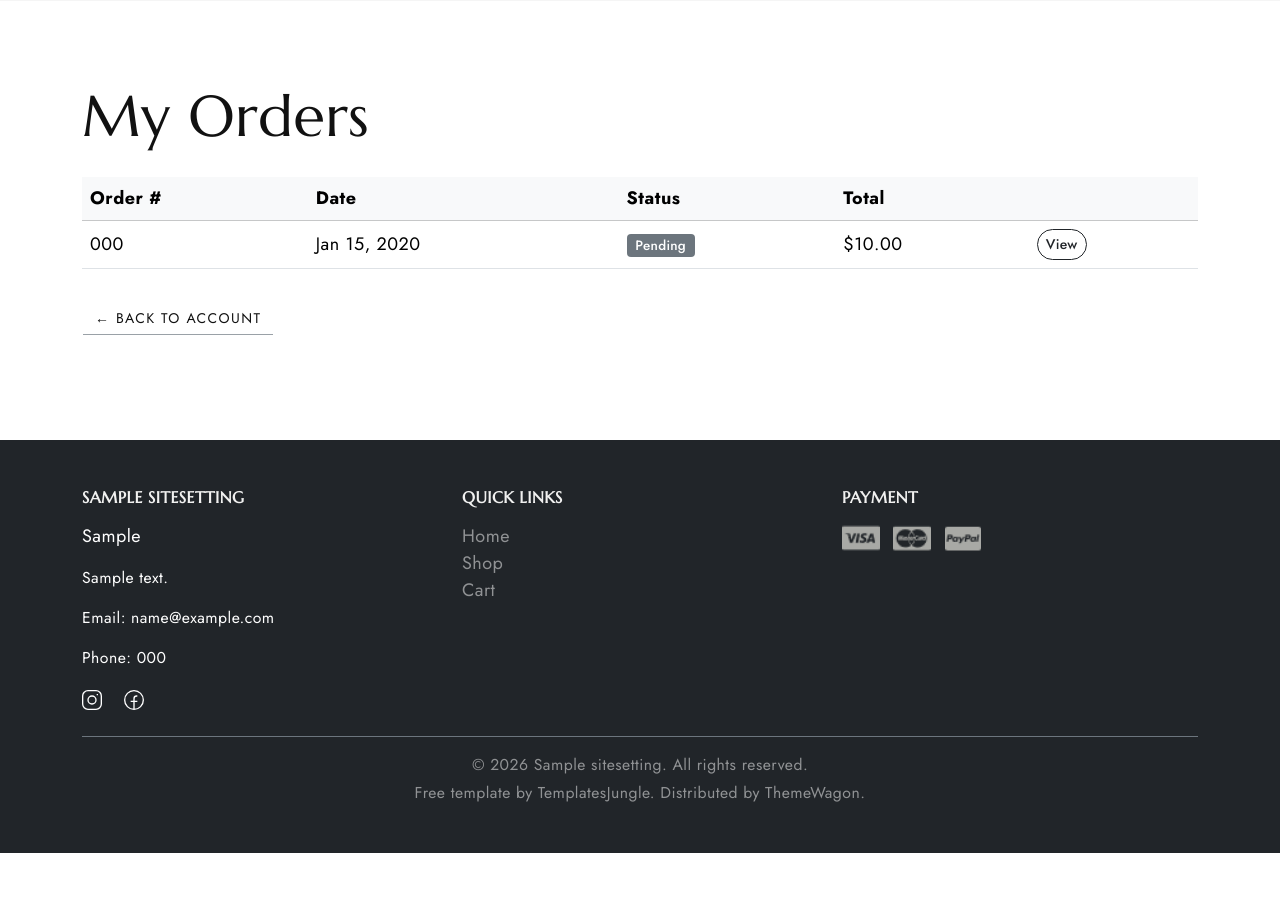
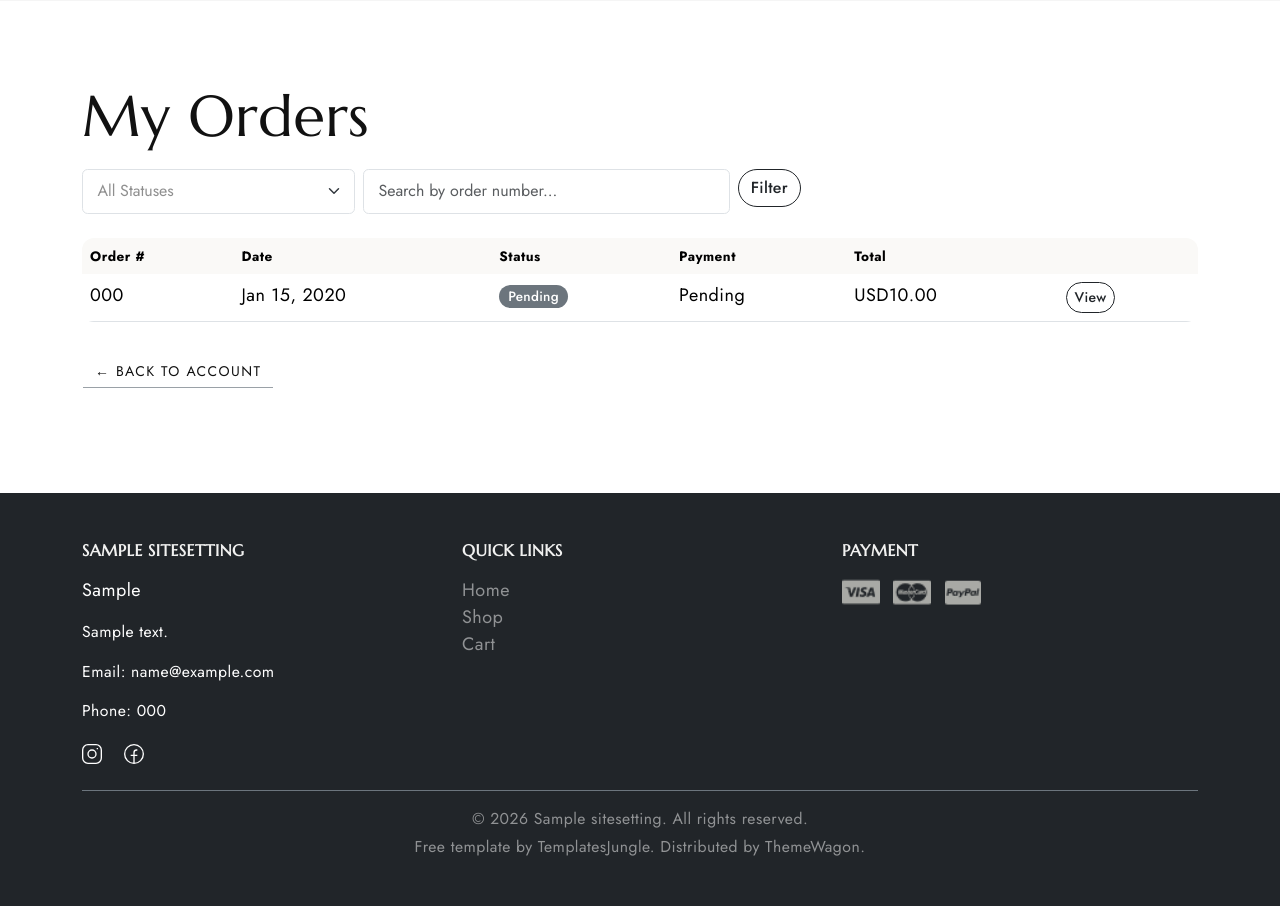
Before and after one commit to Zahid8/FeminineDesignerStore, a Django app: page /accounts/orders/ in a window 1280 px wide. Shown: the part 70-976 px from the top of the page. Before the commit the page ends 923 px from the top, so only its background shows below. Run offline with Django 5.2, Linux system fonts and the light colour scheme; a user stored in the database is signed in; tables that the repository leaves empty hold one stand-in row (values such as "Sample post"); grey boxes marked "Sample" are stand-in pictures.

Commit message:
T25: Customer order status filter + search, empty states
- Account orders: status dropdown filter, order number search
- Clear empty states: 'No orders yet', 'No matching orders'
- Ownership-protected: filter/search never exposes others' orders
- Invalid status filter does not crash
- 5 tests: status filter, search, cross-user protection,
  invalid status safety, no-match empty state
- 324 tests pass (319 + 5)

Co-Authored-By: Claude <noreply@anthropic.com>

```diff
--- a/store/views.py
+++ b/store/views.py
@@ -418,9 +418,21 @@ def account_profile_edit(request):
 
 @login_required
 def account_orders(request):
-    orders = Order.objects.filter(customer_user=request.user).order_by("-created_at")
+    orders = Order.objects.filter(customer_user=request.user)
+    status_filter = request.GET.get("status", "")
+    order_search = request.GET.get("search", "")
+    if status_filter and status_filter in dict(Order.STATUS_CHOICES):
+        orders = orders.filter(status=status_filter)
+    if order_search:
+        orders = orders.filter(order_number__icontains=order_search)
+    orders = orders.order_by("-created_at")
     ctx = _base_context(request)
-    ctx["orders"] = orders
+    ctx.update({
+        "orders": orders,
+        "status_filter": status_filter,
+        "order_search": order_search,
+        "status_choices": Order.STATUS_CHOICES,
+    })
     return render(request, "store/account_orders.html", ctx)
 
 
--- a/templates/store/account_orders.html
+++ b/templates/store/account_orders.html
@@ -3,28 +3,56 @@
 {% block content %}
 <section class="py-5">
   <div class="container-lg">
-    <h2 class="mb-4">My Orders</h2>
+    <h2 class="mb-3">My Orders</h2>
+    <!-- Filter + Search -->
+    <form method="get" class="row g-2 mb-4">
+      <div class="col-md-3">
+        <select name="status" class="form-select">
+          <option value="">All Statuses</option>
+          {% for val, label in status_choices %}
+          <option value="{{ val }}" {% if status_filter == val %}selected{% endif %}>{{ label }}</option>
+          {% endfor %}
+        </select>
+      </div>
+      <div class="col-md-4">
+        <input type="search" name="search" class="form-control" placeholder="Search by order number..." value="{{ order_search }}">
+      </div>
+      <div class="col-md-auto">
+        <button type="submit" class="btn btn-outline-dark rounded-pill">Filter</button>
+        {% if status_filter or order_search %}<a href="{% url 'account_orders' %}" class="btn btn-link ms-2">Clear</a>{% endif %}
+      </div>
+    </form>
+
     {% if orders %}
     <div class="table-responsive">
-      <table class="table align-middle">
-        <thead class="table-light">
-          <tr><th>Order #</th><th>Date</th><th>Status</th><th>Total</th><th></th></tr>
-        </thead>
+      <table class="table indichic-table">
+        <thead><tr><th>Order #</th><th>Date</th><th>Status</th><th>Payment</th><th>Total</th><th></th></tr></thead>
         <tbody>
           {% for order in orders %}
           <tr>
             <td>{{ order.order_number }}</td>
             <td>{{ order.created_at|date:"M j, Y" }}</td>
-            <td><span class="badge bg-secondary">{{ order.get_status_display }}</span></td>
-            <td>${{ order.total }}</td>
-            <td><a href="{% url 'account_order_detail' order.order_number %}" class="btn btn-sm btn-outline-dark">View</a></td>
+            <td><span class="badge bg-secondary rounded-pill">{{ order.get_status_display }}</span></td>
+            <td>{{ order.get_payment_status_display }}</td>
+            <td>{{ site_settings.currency_symbol|default:"$" }}{{ order.total }}</td>
+            <td><a href="{% url 'account_order_detail' order.order_number %}" class="btn btn-sm btn-outline-dark rounded-pill">View</a></td>
           </tr>
           {% endfor %}
         </tbody>
       </table>
     </div>
+    {% elif status_filter or order_search %}
+    <div class="empty-state">
+      <h5>No matching orders</h5>
+      <p class="text-muted">Try a different status or search term.</p>
+      <a href="{% url 'account_orders' %}" class="btn btn-outline-dark rounded-pill mt-2">View All Orders</a>
+    </div>
     {% else %}
-    <p class="text-muted">No orders yet. <a href="{% url 'product_list' %}">Start shopping</a>.</p>
+    <div class="empty-state">
+      <h5>No orders yet</h5>
+      <p class="text-muted">Start shopping to see your orders here.</p>
+      <a href="{% url 'product_list' %}" class="btn btn-outline-dark rounded-pill mt-2">Browse Products</a>
+    </div>
     {% endif %}
     <a href="{% url 'account_profile' %}" class="btn btn-link mt-3">&larr; Back to Account</a>
   </div>
```
Also changed, not shown: docs/agent/CURRENT_TASK.md (+2 -5 lines), docs/agent/HANDOFF.md (+1 -1 lines), docs/agent/TEST_STATUS.md (+1 -1 lines), store/tests/test_accounts.py (+47 -0 lines), .agent/CONTINUITY.md.
